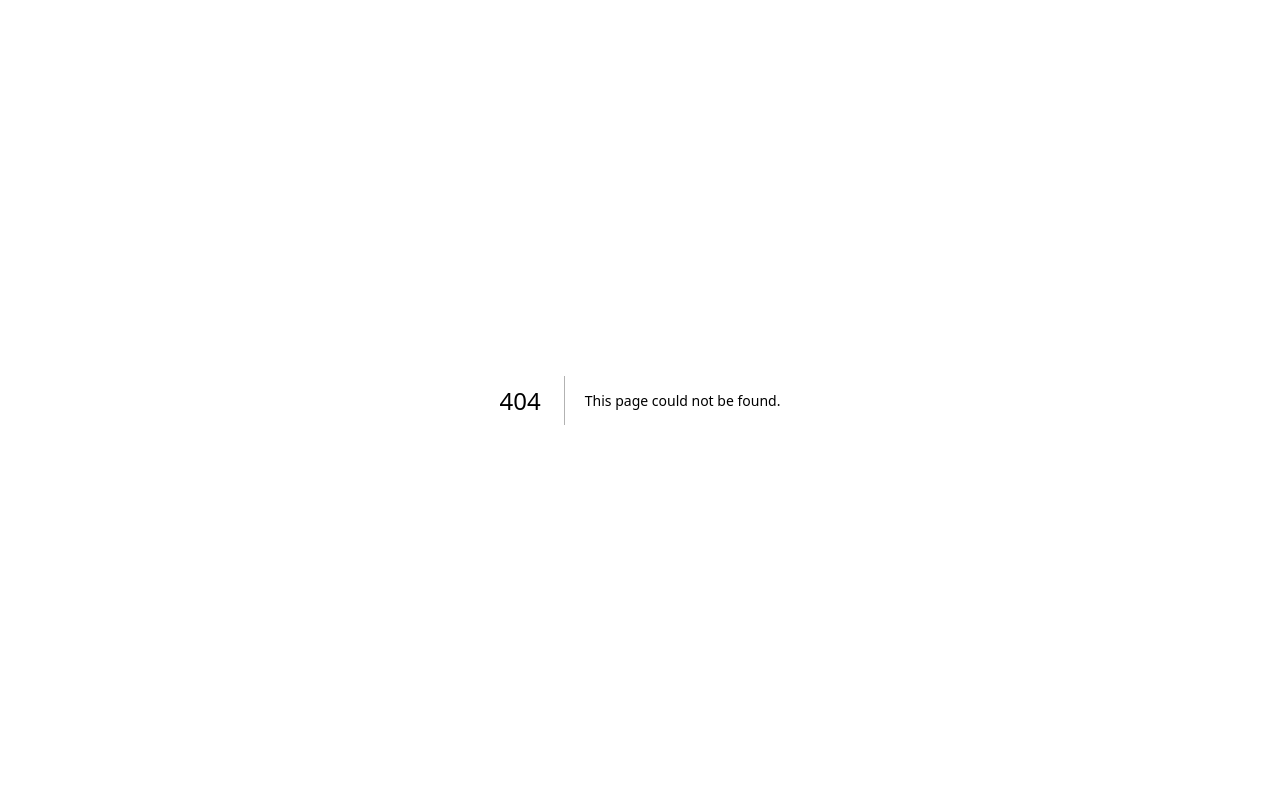
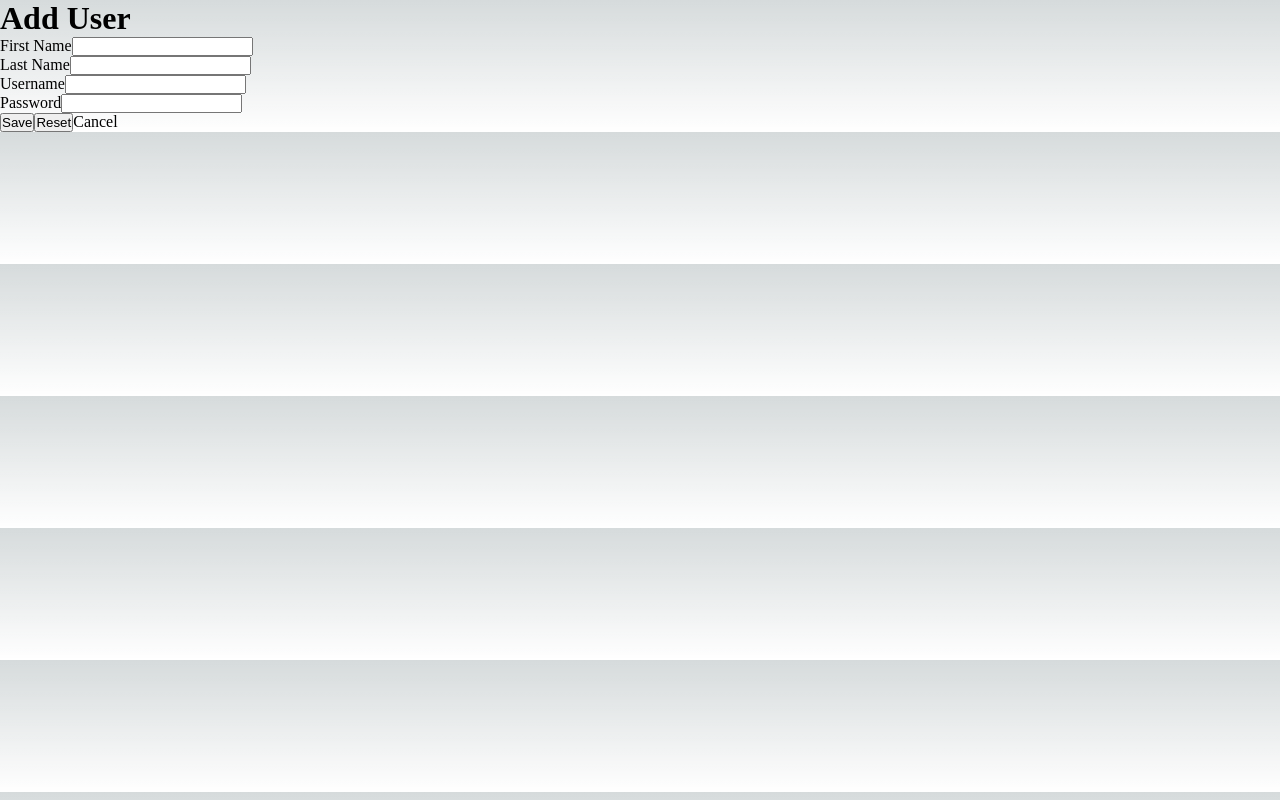
Before and after one commit to hendisantika/nextjs-mysql-users, a Next.js app: page /users/add in a window 1280 px wide. Before the commit this address had no page. Built offline with nearby package versions, Linux system fonts and the light colour scheme.

Commit message:
Add add.jsx file🫸🌀✏️📗🐧🐳

```diff
--- /dev/null
+++ b/pages/users/add.jsx
@@ -0,0 +1,12 @@
+import {AddEdit, Layout} from 'components/users';
+
+export default Add;
+
+function Add() {
+    return (
+        <Layout>
+            <h1>Add User</h1>
+            <AddEdit/>
+        </Layout>
+    );
+}
```
